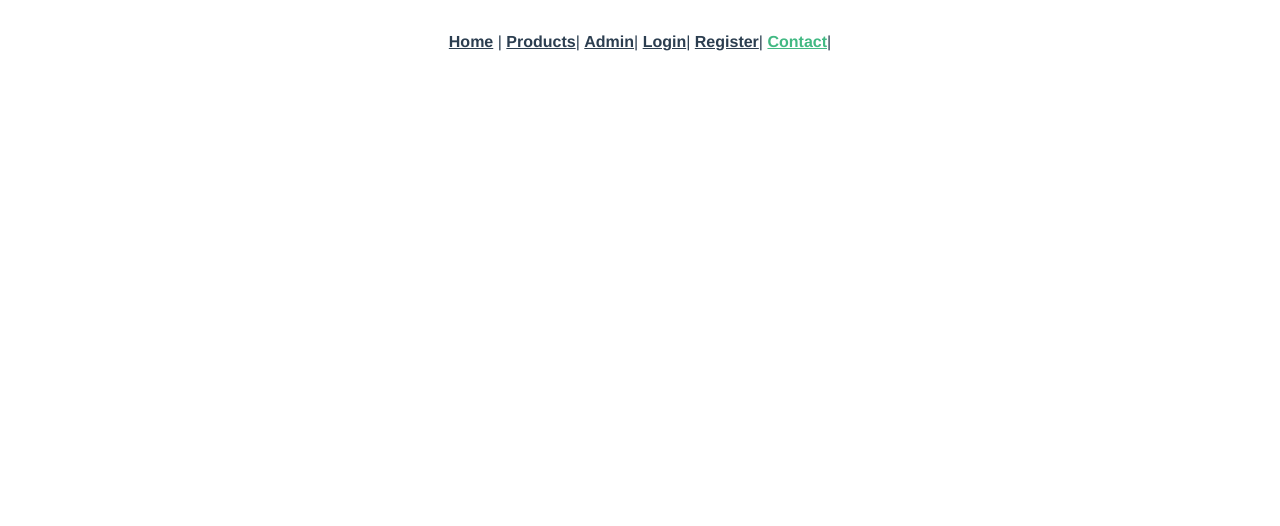
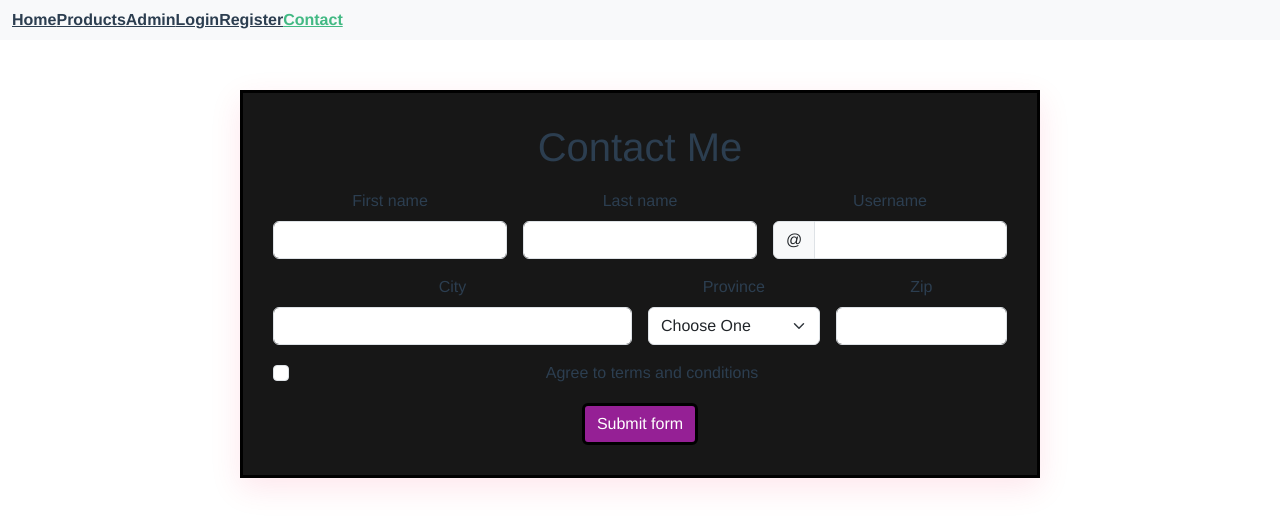
Before and after one commit to zoefaithdaniels/Node-FullstackProject, a Vue app: page /Contact in a window 1280 px wide. Shown: the top 526 px of the page. Built offline with nearby package versions, Linux system fonts and the light colour scheme.

Commit message:
second commit

```diff
--- a/src/App.vue
+++ b/src/App.vue
@@ -1,34 +1,23 @@
 <template>
-  <nav>
-    <router-link to="/">Home</router-link> |
-    <router-link to="/Products">Products</router-link>|
-    <router-link to="/Admin">Admin</router-link>|
-    <router-link to="/Login">Login</router-link>|
-    <router-link to="/Register">Register</router-link>|
-    <router-link to="/Contact">Contact</router-link>|
-  </nav>
-  <router-view/>
+    <NavBar/>
+    <router-view/>
+    <FooterComponentVue/>
+
+
 </template>
 
-<style>
-#app {
-  font-family: Avenir, Helvetica, Arial, sans-serif;
-  -webkit-font-smoothing: antialiased;
-  -moz-osx-font-smoothing: grayscale;
-  text-align: center;
-  color: #2c3e50;
-}
+<script>
+import FooterComponentVue from './components/FooterComponent.vue';
+import NavBar from './components/NavBarComponent.vue';
 
-nav {
-  padding: 30px;
-}
+  export default {
+    components:{
+      NavBar,
+      FooterComponentVue
+    }
+  }
+</script>
 
-nav a {
-  font-weight: bold;
-  color: #2c3e50;
-}
+<style scoped>
 
-nav a.router-link-exact-active {
-  color: #42b983;
-}
 </style>
--- a/src/components/NavBarComponent.vue
+++ b/src/components/NavBarComponent.vue
@@ -1,15 +1,55 @@
 <template>
-    <div>
+    <nav class="navbar navbar-expand-lg bg-body-tertiary">
+  <div class="container-fluid">
 
+    <button class="navbar-toggler" type="button" data-bs-toggle="collapse" data-bs-target="#navbarSupportedContent" aria-controls="navbarSupportedContent" aria-expanded="false" aria-label="Toggle navigation">
+      <span class="navbar-toggler-icon"></span>
+    </button>
+    <div class="collapse navbar-collapse" id="navbarSupportedContent">
+      <ul class="navbar-nav me-auto mb-2 mb-lg-0">
+        <li class="nav-item">
+            <router-link to ="/">Home</router-link>
+        </li>
+        <li class="nav-item">
+          <router-link to ="/Products">Products</router-link>
+        </li>
+        <li class="nav-item ">
+          <router-link to ="/Admin">Admin</router-link>
+        </li>
+        <li class="nav-item ">
+          <router-link to ="/Login">Login</router-link>
+        </li>
+        <li class="nav-item ">
+          <router-link to ="/Register">Register</router-link>
+        </li>
+        <li class="nav-item ">
+          <router-link to ="/Contact">Contact</router-link>
+        </li>
+      </ul>
     </div>
+  </div>
+</nav>
 </template>
 
-<script>
-    export default {
+  <style>
+  #app {
+    font-family: Avenir, Helvetica, Arial, sans-serif;
+    -webkit-font-smoothing: antialiased;
+    -moz-osx-font-smoothing: grayscale;
+    text-align: center;
+    color: #2c3e50;
+  }
 
-    }
-</script>
+  nav {
+    padding: 30px;
+  }
 
-<style scoped>
+  nav a {
+    font-weight: bold;
+    color: #2c3e50;
+  }
 
-</style>
+  nav a.router-link-exact-active {
+    color: #42b983;
+  }
+  </style>
--- a/src/views/AdminView.vue
+++ b/src/views/AdminView.vue
@@ -1,15 +1,5 @@
 <template>
     <div>
-
+        <h1>Hello Ryan</h1>
     </div>
 </template>
-
-<script>
-    export default {
-
-    }
-</script>
-
-<style lang="scss" scoped>
-
-</style>
--- a/src/views/ContactView.vue
+++ b/src/views/ContactView.vue
@@ -1,15 +1,97 @@
 <template>
-    <div>
 
+    <section class="contact">
+      <h1 class="title">Contact Me</h1>
+
+
+
+      <form action="https://formspree.io/f/xoqzwqgn" method="POST" class="row g-3">
+  <div class="col-md-4">
+    <label for="validationDefault01" class="form-label">First name</label>
+    <input type="text" class="form-control" id="validationDefault01" name="name" required>
+  </div>
+  <div class="col-md-4">
+    <label for="validationDefault02" class="form-label">Last name</label>
+    <input type="text" class="form-control" id="validationDefault02" name="name" required>
+  </div>
+  <div class="col-md-4">
+    <label for="validationDefaultUsername" class="form-label">Username</label>
+    <div class="input-group">
+      <span class="input-group-text" id="inputGroupPrepend2">@</span>
+      <input type="text" class="form-control" id="validationDefaultUsername"  aria-describedby="inputGroupPrepend2" name="name" required>
     </div>
+  </div>
+  <div class="col-md-6">
+    <label for="validationDefault03" class="form-label">City</label>
+    <input type="text" class="form-control" id="validationDefault03" name="name" required>
+  </div>
+  <div class="col-md-3">
+    <label for="validationDefault04" class="form-label">Province</label>
+    <select class="form-select" id="validationDefault04" name="name" required>
+      <option selected disabled value="">Choose One</option>
+      <option>Western Cape</option>
+      <option>Eastern Cape</option>
+      <option>Free State</option>
+      <option>KwaZulu-Natal</option>
+      <option>Limpopo</option>
+      <option>Northern Cape</option>
+      <option>North West</option>
+      <option>Gauteng</option>
+      <option>Mpumalanga</option>
+    </select>
+  </div>
+  <div class="col-md-3">
+    <label for="validationDefault05" class="form-label">Zip</label>
+    <input type="text" class="form-control" id="validationDefault05" name="number" required>
+  </div>
+  <div class="col-12">
+    <div class="form-check">
+      <input class="form-check-input" type="checkbox" value="" id="invalidCheck2" name="text" required>
+      <label class="form-check-label" for="invalidCheck2">
+        Agree to terms and conditions
+      </label>
+    </div>
+  </div>
+  <div class="col-12">
+    <button class="btn btn-primary" type="submit">Submit form</button>
+  </div>
+</form>
+</section>
+
 </template>
 
-<script>
-    export default {
 
+
+<style  scoped>
+
+form input{
+display: flex;
+flex-direction: row;
+}
+    .contact{
+     max-width: 800px;
+      margin: 50px auto;
+      position: relative;
+      box-shadow: 0 10px 30px 0px rgba(247, 3, 68, 0.1);
+      padding: 30px;
+      border: solid;
+      border-color: black;
+      display: flex;
+      flex-direction:column;
+      gap: 10px;
+      background-color: #171717;
+ }
+
+ #heading {
+  text-align: center;
+  margin: 2rem;
+  color: rgb(0, 225, 200);
+  font-size: 1.2rem;
+
+ }
+    .btn-primary{
+      background: rgb(149, 32, 149);
+      border: solid;
+      border-color: black;
     }
-</script>
-
-<style lang="scss" scoped>
-
-</style>
+    </style>
--- a/src/views/LoginView.vue
+++ b/src/views/LoginView.vue
@@ -1,7 +1,18 @@
 <template>
-    <div>
+    <div class ="holder">
+        <div class="holder 2">
+            <form class ="form">
+                <p id = "heading">Login</p>
+                <input type = "text" class="input" placeholder="username">
+                <input type = "text" class="input" placeholder="password">
+                <div class = "btn">
+                    <button class ="button 1.0">Login</button>
+                    <button class ="button 2.0">Forgot password</button>
 
-    </div>
+                </div>
+            </form>
+         </div>
+     </div>
 </template>
 
 <script>
@@ -10,6 +21,6 @@
     }
 </script>
 
-<style lang="scss" scoped>
+<style scoped>
 
 </style>
--- a/src/views/SingleProductView.vue
+++ b/src/views/SingleProductView.vue
@@ -10,6 +10,6 @@
     }
 </script>
 
-<style lang="scss" scoped>
+<style scoped>
 
 </style>
```
